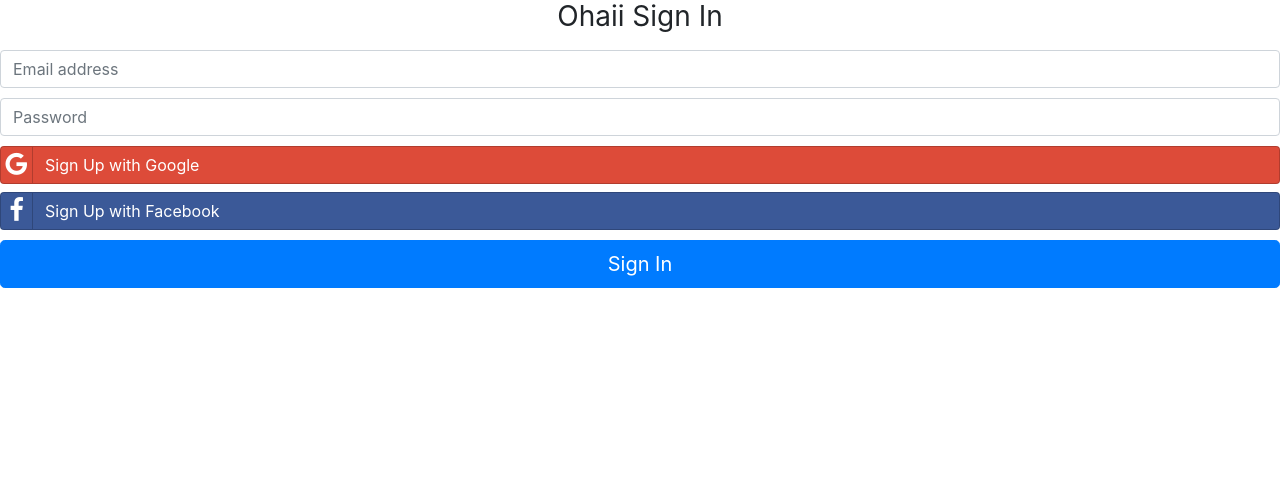
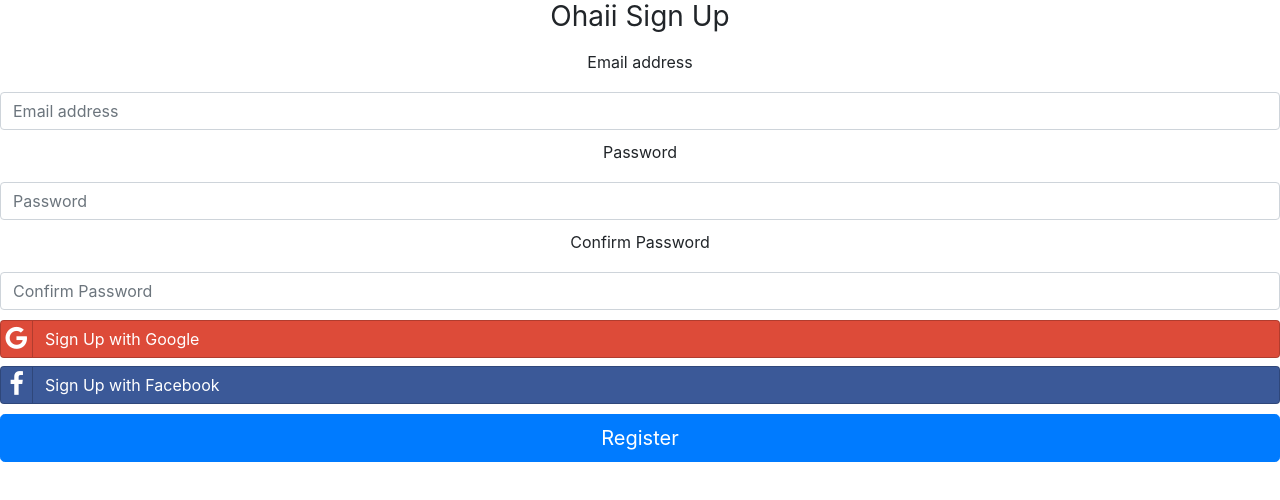
Before and after one commit to Web-developer-kun/ohai-app, a React (Create React App) app: page / in a window 1280 px wide. Shown: the top 500 px of the page. Built offline with nearby package versions, Linux system fonts and the light colour scheme.

Commit message:
Implement basic password checking

```diff
--- a/src/App.js
+++ b/src/App.js
@@ -8,7 +8,7 @@
 
 const initialState = {
   input: '',
-  route: 'signin',
+  route: 'register',
   isSignedIn: false,
   user: {
     id: '',
--- a/src/components/Register/Register.js
+++ b/src/components/Register/Register.js
@@ -6,7 +6,10 @@
     super();
     this.state = {
       email: '',
-      password: ''
+      setPass1: '',
+      setPass2: '',
+      passErr: '',
+      password: null
     }
   }
 
@@ -14,12 +17,27 @@
     this.setState({email: event.target.value})
   }
 
-  onPasswordChange = (event) => {
-    this.setState({password: event.target.value})
+  onSetPass1 = (event) => {
+    this.setState({setPass1: event.target.value})
+  }
+
+  onSetPass2 = (event) => {
+    this.setState({setPass2: event.target.value})
+  }
+
+  checkPassword = () => {
+    if(this.state.setPass1 === this.state.setPass2){
+      this.setState({passErr: "Passwords Match"});
+      this.setState({password: this.state.setPass2});
+    } else if(this.state.setPass1 !== this.state.setPass2){
+      this.setState({passErr: "Passwords Don't Match"});
+      this.setState({password: ''});
+    }
   }
 
    onSubmitRegister = () => {
      const { email, password } = this.state;
+     if(email.length && password.length){
        fetch('http://localhost:3000/register', {
              method: 'POST',
              headers: {
@@ -32,6 +50,9 @@
            })
            .then(response => response.json())
            .catch(err => console.log(err))
+     } else {
+        this.setState({passErr: "Complete the form"});
+     }
   }
 
   render(){
@@ -39,7 +60,7 @@
       <div>
       <div className="text-center">
           <h1 className="h3 mb-3 font-weight-normal">Ohaii Sign Up</h1>
-          <label htmlFor="inputEmail" className="sr-only">Email address</label>
+          <label htmlFor="inputEmail">Email address</label>
             <input
               type="email"
               id="inputEmail"
@@ -49,21 +70,26 @@
               autoFocus=""
               onChange={this.onEmailChange}
             />
-          <label htmlFor="inputPassword" className="sr-only">Password</label>
+          <label htmlFor="inputPassword">Password</label>
           <input
             type="password"
             id="inputPassword"
             className="form-control"
             placeholder="Password"
-            required=""/>
-          <label htmlFor="inputPassword" className="sr-only">Password</label>
+            required=""
+            onChange={this.onSetPass1}
+            onBlur={this.checkPassword}
+            />
+
+          <label htmlFor="inputPassword">{this.state.passErr.length ? this.state.passErr : "Confirm Password" }</label>
           <input
             type="password"
             id="confirmPassword"
             className="form-control"
             placeholder="Confirm Password"
             required=""
-            onChange={this.onPasswordChange}
+            onChange={this.onSetPass2}
+            onBlur={this.checkPassword}
           />
           <div className="btn btn-block btn-social btn-google" style={{'color': '#fff'}}>
             <span className="fa fa-google"></span> Sign Up with Google
```
Lines whose indentation alone changed are shown as unchanged.
